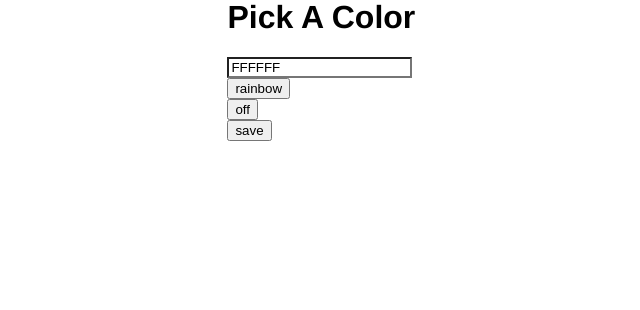
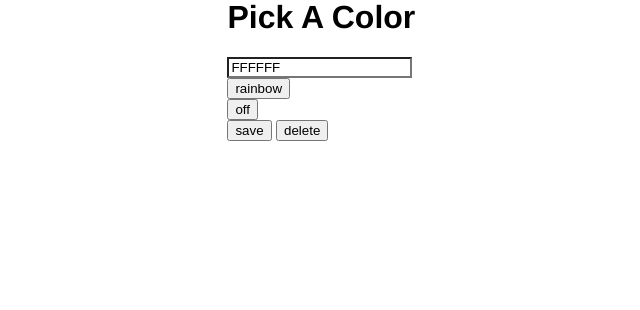
Before and after one commit to xanwich/lighthouse, a Flask app: page /color.html in a window 1280 px wide. Shown: the part 253-563 px from the top of the page, without its empty margins (3-643 px from the left). Run offline with Flask 2, Linux system fonts and the light colour scheme.

Commit message:
forgot to save index

```diff
--- a/src/templates/index.html
+++ b/src/templates/index.html
@@ -41,7 +41,8 @@
 	<input type="submit" name="off" value="off">
 </form>
 <form action="/save.html" method="post">
-	<input type="submit" name="save" value="save">
+	<input type="submit" name="command" value="save">
+	<input type="submit" name="command" value="delete">
 </form>
 
 &nbsp;
```
